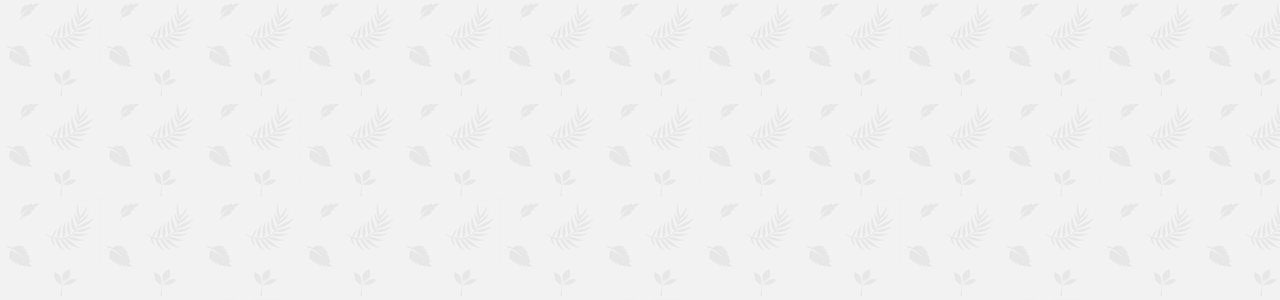
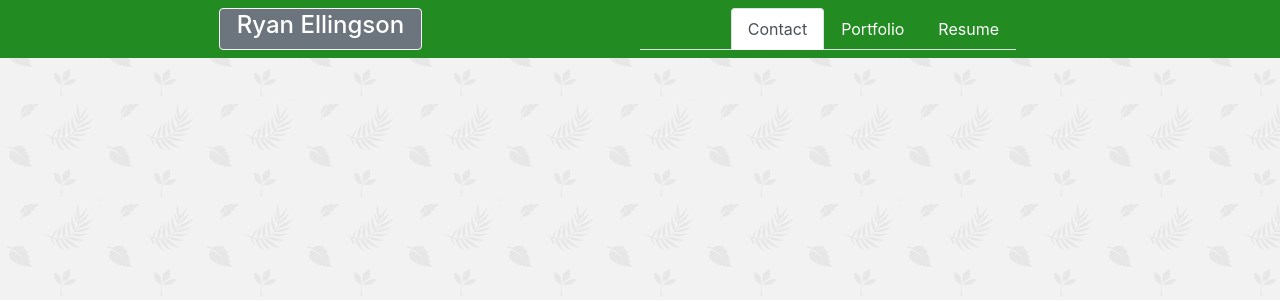
Before and after one commit to RyanEllingson/Portfolio, a React (Create React App) app: page / in a window 1280 px wide. Shown: the top 300 px of the page. Built offline with nearby package versions, Linux system fonts and the light colour scheme.

Commit message:
added navbar

```diff
--- a/src/components/Container/Container.js
+++ b/src/components/Container/Container.js
@@ -1,10 +1,11 @@
 import React from "react";
+import Navbar from "../Navbar";
 import "./style.css";
 
 const Container = function() {
     return (
         <div className="background">
-
+            <Navbar />
         </div>
     )
 }
--- /dev/null
+++ b/src/components/Navbar/Navbar.js
@@ -0,0 +1,34 @@
+import React from "react";
+import "./style.css";
+
+const Navbar = function() {
+    return (
+        <nav className="navbar navbar-light">
+            <div className="container navbar-container mx-0">
+                <div className="row w-100">
+                    <div className="col-0 col-sm-1 col-xl-2"></div>
+                    <div className="col-4 col-sm-3 col-xl-2 bg-secondary text-center navbar-name rounded border border-light">
+                        <h1>Ryan Ellingson</h1>
+                    </div>
+                    <div className="col-1 col-sm-2 col-xl-2"></div>
+                    <div className="col-7 col-sm-5 col-xl-4 navbar-links">
+                        <ul className="nav nav-tabs justify-content-end">
+                            <li className="nav-item">
+                                <a className="nav-link active" href="#">Contact</a>
+                            </li>
+                            <li className="nav-item">
+                                <a className="nav-link" href="./portfolio.html">Portfolio</a>
+                            </li>
+                            <li className="nav-item">
+                                <a className="nav-link" href="./resume.html">Resume</a>
+                            </li>
+                        </ul>
+                    </div>
+                    <div className="col-0 col-sm-1 col-xl-2"></div>
+                </div>
+            </div>
+        </nav>
+    )
+}
+
+export default Navbar;
--- /dev/null
+++ b/src/components/Navbar/index.js
@@ -0,0 +1,3 @@
+import Navbar from "./Navbar";
+
+export default Navbar;
--- /dev/null
+++ b/src/components/Navbar/style.css
@@ -0,0 +1,22 @@
+.navbar {
+    background-color: forestgreen;
+}
+
+.navbar-container {
+    max-width: none;
+}
+
+.navbar-name {
+    display: flex;
+    flex-direction: column;
+    justify-content: center;
+}
+
+h1 {
+    font-size: 24px;
+    color: white;
+}
+
+.nav-link {
+    color: white;
+}
```
Also changed, not shown: src/assets/images/profile-pic.jpg (added).
